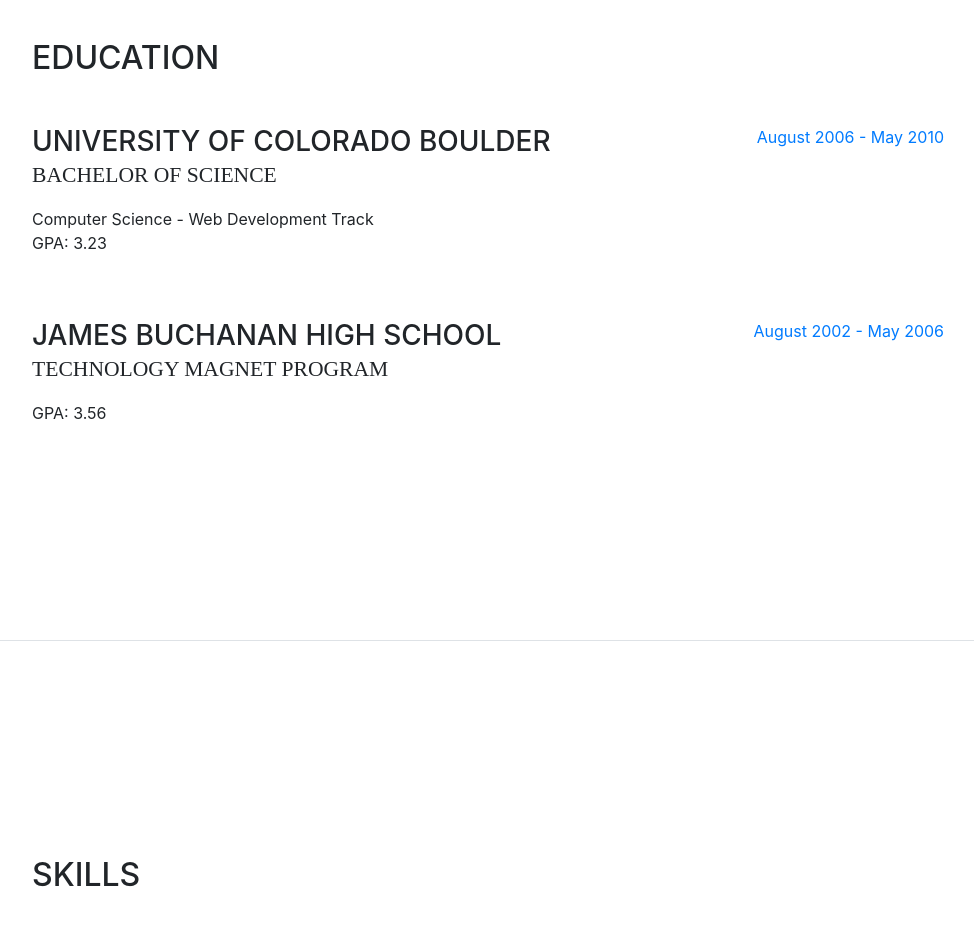
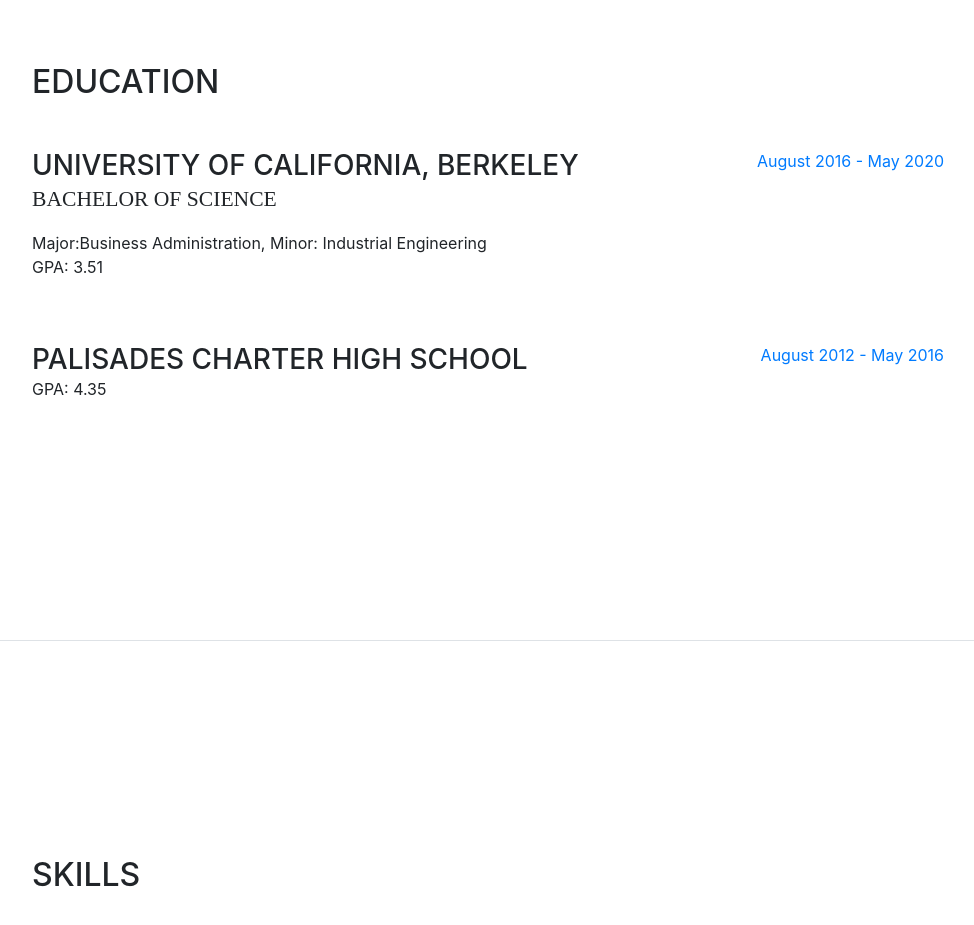
Before and after one commit to connor5101520/connor5101520.github.io, a website with bundled scripts: page index.html in a window 1280 px wide. Shown: the part 2420-3345 px from the top of the page, without its empty margins (288-1262 px from the left). Built offline with nearby package versions, Linux system fonts and the light colour scheme; a web font is replaced by a local one.

Commit message:
updateschool

```diff
--- a/index.html
+++ b/index.html
@@ -164,24 +164,23 @@
 
           <div class="resume-item d-flex flex-column flex-md-row mb-5">
             <div class="resume-content mr-auto">
-              <h3 class="mb-0">University of Colorado Boulder</h3>
+              <h3 class="mb-0">University of California, Berkeley</h3>
               <div class="subheading mb-3">Bachelor of Science</div>
-              <div>Computer Science - Web Development Track</div>
-              <p>GPA: 3.23</p>
+              <div>Major:Business Administration, Minor: Industrial Engineering</div>
+              <p>GPA: 3.51</p>
             </div>
             <div class="resume-date text-md-right">
-              <span class="text-primary">August 2006 - May 2010</span>
+              <span class="text-primary">August 2016 - May 2020</span>
             </div>
           </div>
 
           <div class="resume-item d-flex flex-column flex-md-row">
             <div class="resume-content mr-auto">
-              <h3 class="mb-0">James Buchanan High School</h3>
-              <div class="subheading mb-3">Technology Magnet Program</div>
-              <p>GPA: 3.56</p>
+              <h3 class="mb-0">Palisades Charter High School</h3>
+              <p>GPA: 4.35</p>
             </div>
             <div class="resume-date text-md-right">
-              <span class="text-primary">August 2002 - May 2006</span>
+              <span class="text-primary">August 2012 - May 2016</span>
             </div>
           </div>
 
```
